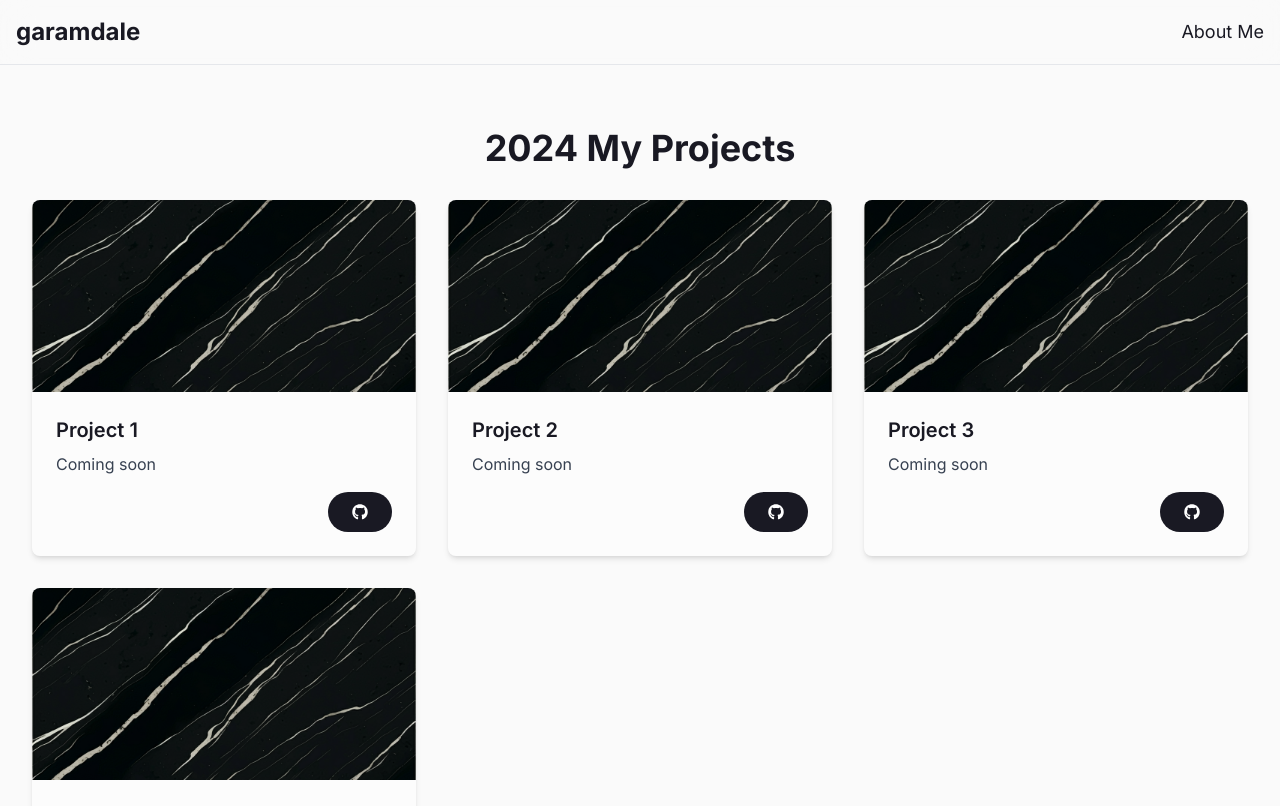
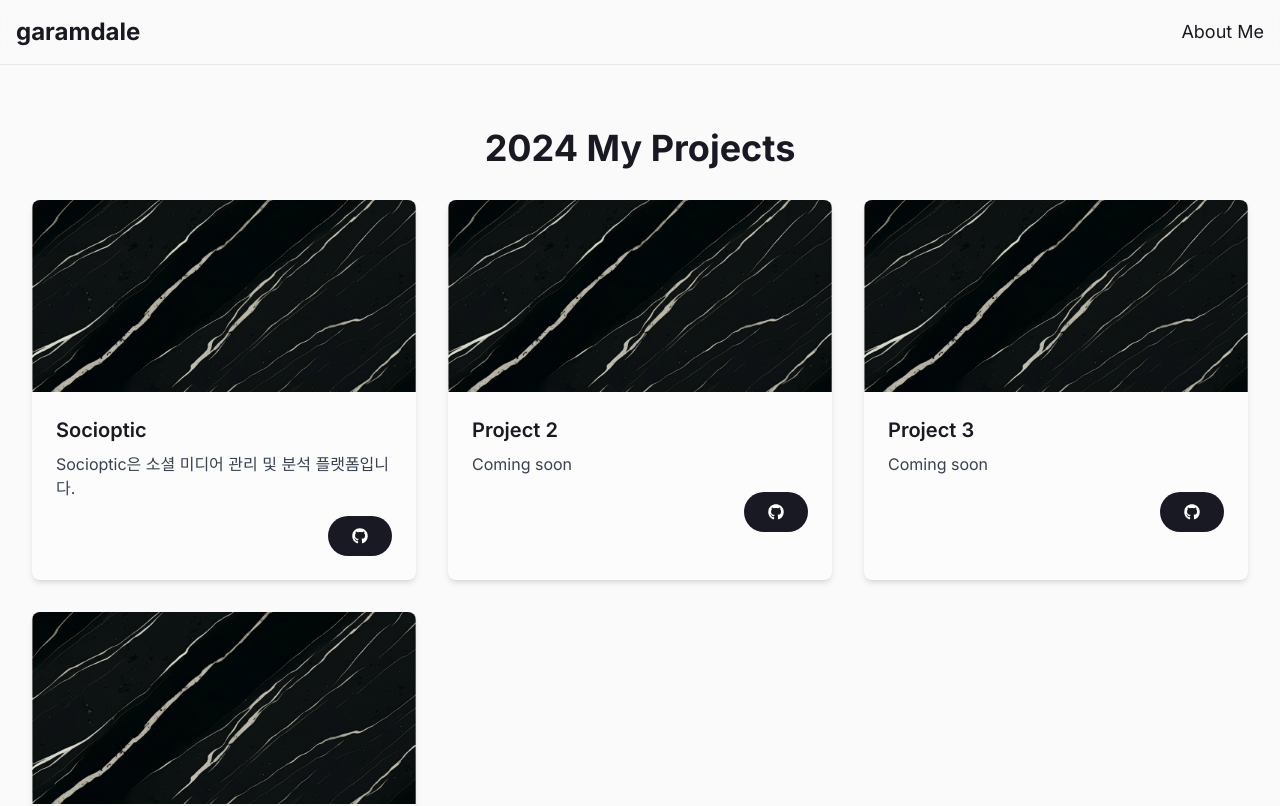
Before and after one commit to garamhoon/garamdale, a Next.js app: page / in a window 1280 px wide. Shown: the top 806 px of the page. Built offline with nearby package versions, Linux system fonts and the light colour scheme.

Commit message:
socioptic 프로젝트 설명 추가

```diff
--- a/src/components/ProjectsSection.tsx
+++ b/src/components/ProjectsSection.tsx
@@ -11,13 +11,25 @@ interface Project {
   githubUrl: string;
 }
 
-const projects: Project[] = Array.from({ length: 4 }, (_, i) => ({
-  id: i,
-  title: `Project ${i + 1}`,
-  description: 'Coming soon',
-  imageUrl: '/bg_marble.jpg',
-  githubUrl: 'https://github.com/garamhoon',
-}));
+const projects: Project[] = Array.from({ length: 4 }, (_, i) => {
+  if (i === 0) {
+    return {
+      id: i,
+      title: 'Socioptic',
+      description: 'Socioptic은 소셜 미디어 관리 및 분석 플랫폼입니다.',
+      imageUrl: '/bg_marble.jpg',
+      githubUrl: 'https://github.com/garamhoon/socioptic',
+    };
+  } else {
+    return {
+      id: i,
+      title: `Project ${i + 1}`,
+      description: 'Coming soon',
+      imageUrl: '/bg_marble.jpg',
+      githubUrl: 'https://github.com/garamhoon',
+    };
+  }
+});
 
 const ProjectsSection: React.FC = () => {
   return (
```
